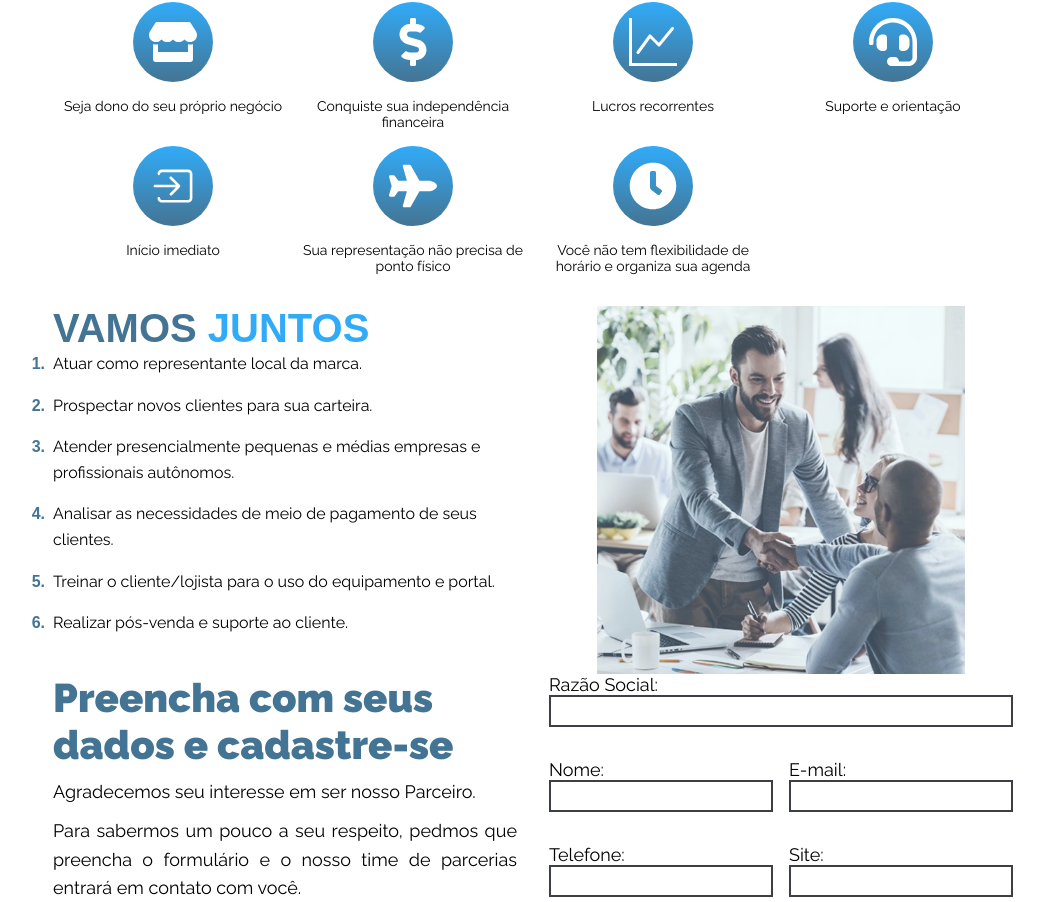
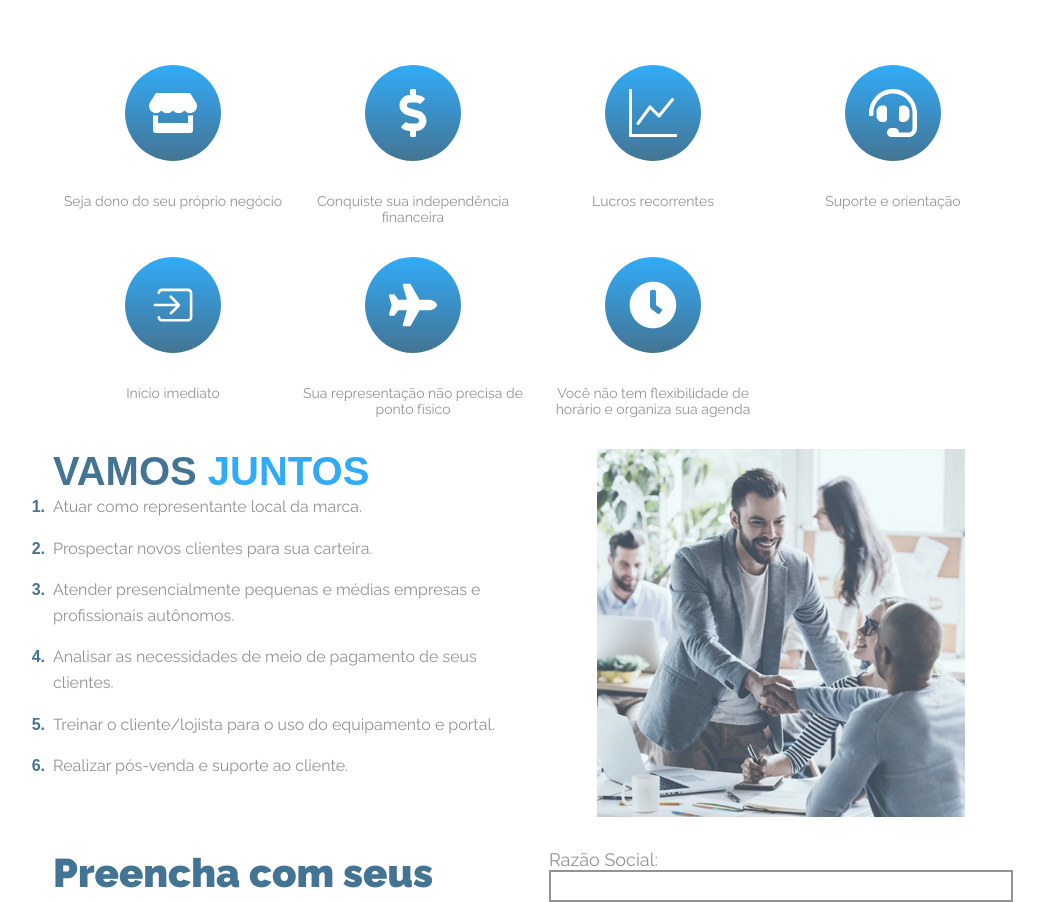
Before and after one commit to murilojssilva/desafio-pagcom, a React (Vite) app: page / in a window 1280 px wide. Shown: the part 247-1149 px from the top of the page, without its empty margins (107-1151 px from the left). Built offline with nearby package versions, Linux system fonts and the light colour scheme; a web font is replaced by a local one.

Commit message:
Create layout for sections

```diff
--- a/src/components/About/styles.ts
+++ b/src/components/About/styles.ts
@@ -3,4 +3,7 @@ import styled from "styled-components";
 export const AboutContainer = styled.section`
   display: grid;
   margin: 0 auto;
+  p {
+    padding: 1rem 0;
+  }
 `;
--- a/src/components/Advantages/Card/styles.ts
+++ b/src/components/Advantages/Card/styles.ts
@@ -4,14 +4,13 @@ export const CardContainer = styled.div`
   display: flex;
   flex-direction: column;
   align-items: center;
-  text-align: center;
 
   p {
     font-size: 0.875rem;
     text-align: center;
   }
   span {
-    margin: 1rem 0;
+    margin: 2rem 0;
     border-radius: 100px;
     display: flex;
     justify-content: center;
@@ -20,7 +19,7 @@ export const CardContainer = styled.div`
       ${(props) => props.theme.colors.secundary},
       ${(props) => props.theme.colors.primary}
     );
-    width: 5rem;
-    height: 5rem;
+    width: 6rem;
+    height: 6rem;
   }
 `;
--- a/src/components/Advantages/styles.ts
+++ b/src/components/Advantages/styles.ts
@@ -4,7 +4,7 @@ export const AdvantagesContainer = styled.section`
   display: grid;
   grid-template-columns: 1fr 1fr 1fr 1fr;
   margin: 0 auto;
-  padding: 1rem 0;
+  padding: 2rem 0;
   @media (max-width: 768px) {
     grid-template-columns: 1fr 1fr 1fr;
   }
--- a/src/components/ComeTogether/styles.ts
+++ b/src/components/ComeTogether/styles.ts
@@ -1,13 +1,8 @@
 import styled from "styled-components";
+import { SectionContainer } from "../../screens/_layouts/Section/styles";
 
-export const ComeTogetherContainer = styled.section`
-  display: grid;
-  grid-template-columns: 1fr 1fr;
-  margin: 0 auto;
-  gap: 2rem;
+export const ComeTogetherContainer = styled(SectionContainer)`
   height: 23rem;
-  padding: 1rem 0;
-
   @media (max-width: 1080px) {
     grid-template-columns: 1fr;
     height: 100%;
--- a/src/components/Contact/styles.ts
+++ b/src/components/Contact/styles.ts
@@ -1,13 +1,8 @@
 import styled from "styled-components";
+import { SectionContainer } from "../../screens/_layouts/Section/styles";
 
-export const ContactContainer = styled.section`
-  display: grid;
-
-  grid-template-columns: 1fr 1fr;
-  margin: 0 auto;
-  gap: 2rem;
-  padding: 1rem 0;
-
+export const ContactContainer = styled(SectionContainer)`
+  padding: 2rem 0;
   @media (max-width: 1080px) {
     grid-template-columns: 1fr;
   }
@@ -32,7 +27,7 @@ export const ContactForm = styled.form`
     -webkit-box-sizing: border-box;
     -moz-box-sizing: border-box;
     box-sizing: border-box;
-    border: 2px solid var(--gray-200);
+    border: 2px solid ${(props) => props.theme.colors.text};
     width: 100%;
     height: 2rem;
   }
--- a/src/components/Header/styles.ts
+++ b/src/components/Header/styles.ts
@@ -4,8 +4,7 @@ export const HeaderContainer = styled.header`
   display: flex;
   align-items: center;
   padding: 1rem 3rem;
-  border-bottom: 1px solid var(--gray-50);
-  box-shadow: 0 0 1em var(--gray-50);
+  box-shadow: 0 0 0.1em ${(props) => props.theme.colors.text};
   p {
     font-size: 1rem;
     text-align: justify;
--- /dev/null
+++ b/src/screens/_layouts/Section/styles.ts
@@ -0,0 +1,8 @@
+import styled from "styled-components";
+
+export const SectionContainer = styled.section`
+  display: grid;
+  grid-template-columns: 1fr 1fr;
+  margin: 0 auto;
+  gap: 2rem;
+`;
--- a/src/styles/global.ts
+++ b/src/styles/global.ts
@@ -3,26 +3,9 @@ import { createGlobalStyle } from "styled-components";
 export const GlobalStyle = createGlobalStyle`
     :root {
         --shape: #FFFFFF;
-        --gray-50: #F3F2F2;
-        --gray-100: ##9F9F9F;
-        --gray-200: #3C3F45;
-        --gray-300: #B1AFAA;
-        --gray-400: #9B9892;
-        --gray-500: #85817A;
-        --gray-600: #6A6762;
-        --gray-700: #504E49;
-        --gray-800: #353431;
-        --gray-900: #1B1A18;
-        --gray-950: #121214;
-
+        --gray-500: #939393;
         --blue-100: #31ABF8;
-        --blue-200: #30cfd0;
-        --blue-300: #34A6EB;
-        --blue-500: ##146695;
-        --blue-600: #447493;
-        --blue-700: #084d6e;
-        --blue-800: #115798
-        --blue-900: #0C5A85;
+        --blue-500: #447493;
         --red-500: #F44336;
     }
     * {
@@ -43,11 +26,11 @@ export const GlobalStyle = createGlobalStyle`
         color: ${(props) => props.theme.colors.text};
 		-webkit-font-smoothing: antialiased;
     }
-    body, input, textarea, button, p {
+    body, input, button, p {
         font-family: 'Raleway', sans-serif;
         font-weight: 400;
     }
-    h1, h3, h4, h5, h6, strong {
+    h1, h3{
         font-family: 'Encode Sans SC', sans-serif;
         font-weight: 900;
     }
--- a/src/styles/themes/theme.ts
+++ b/src/styles/themes/theme.ts
@@ -2,10 +2,10 @@ export default {
   title: "light",
 
   colors: {
-    primary: "var(--blue-600)",
+    primary: "var(--blue-500)",
     secundary: "var(--blue-100)",
 
     background: "var(--shape)",
-    text: "var(--gray-100)",
+    text: "var(--gray-500)",
   },
 };
```
